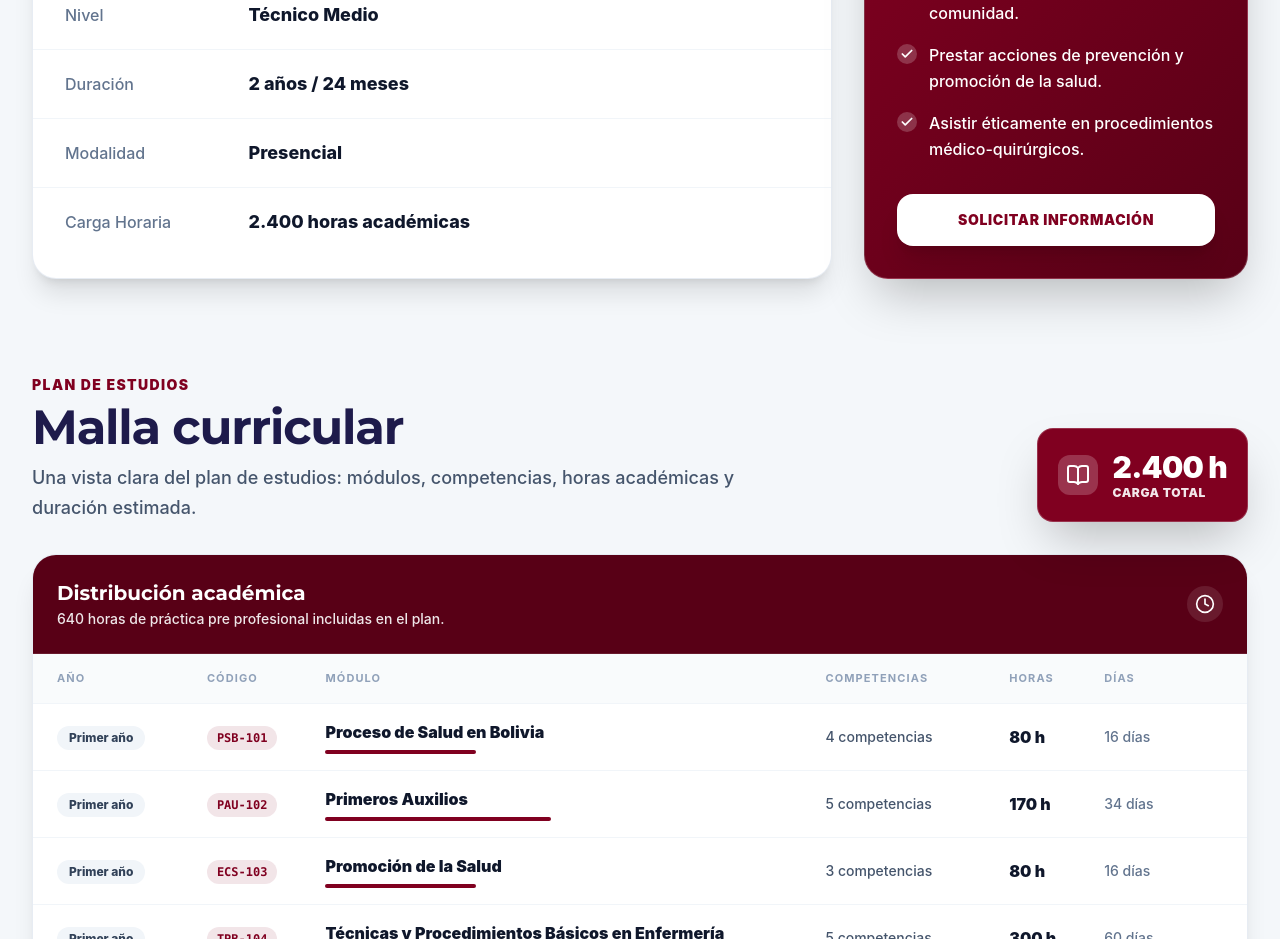
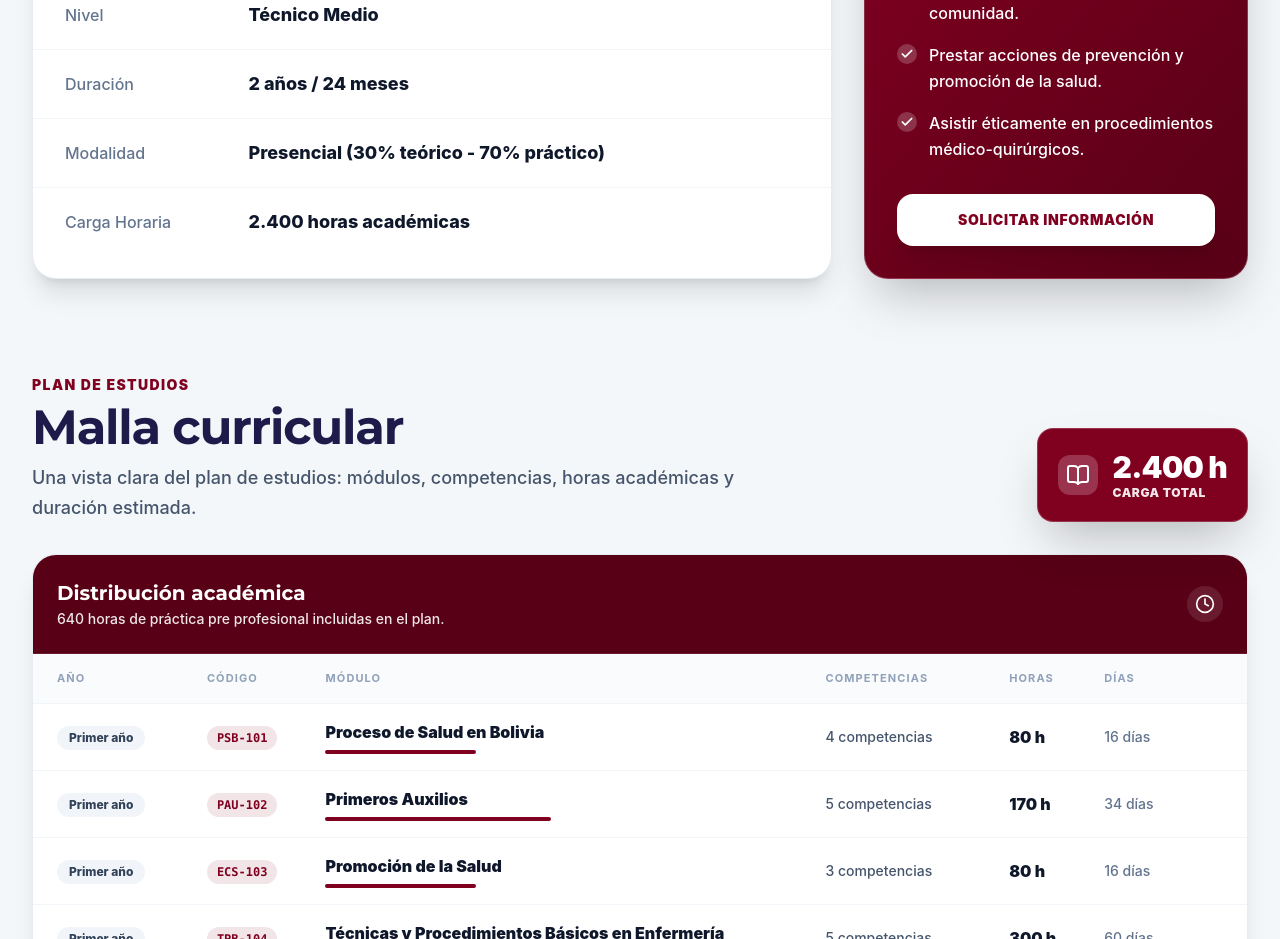
Before and after one commit to XpandeZ25/se-or-de-mayo-, a React (Vite) app: page / in a window 1280 px wide. Shown: the part 3780-4719 px from the top of the page. Built offline with nearby package versions, Linux system fonts and the light colour scheme.

Commit message:
Actualizar modalidad a Presencial (30% teorico - 70% practico)

```diff
--- a/src/components/Curriculum.jsx
+++ b/src/components/Curriculum.jsx
@@ -8,7 +8,7 @@ export default function Curriculum({ onOpenPreRegister }) {
     { label: "Carrera", value: "Enfermería" },
     { label: "Nivel", value: "Técnico Medio" },
     { label: "Duración", value: "2 años / 24 meses" },
-    { label: "Modalidad", value: "Presencial" },
+    { label: "Modalidad", value: "Presencial (30% teórico - 70% práctico)" },
     { label: "Carga Horaria", value: "2.400 horas académicas" }
   ];
 
```
